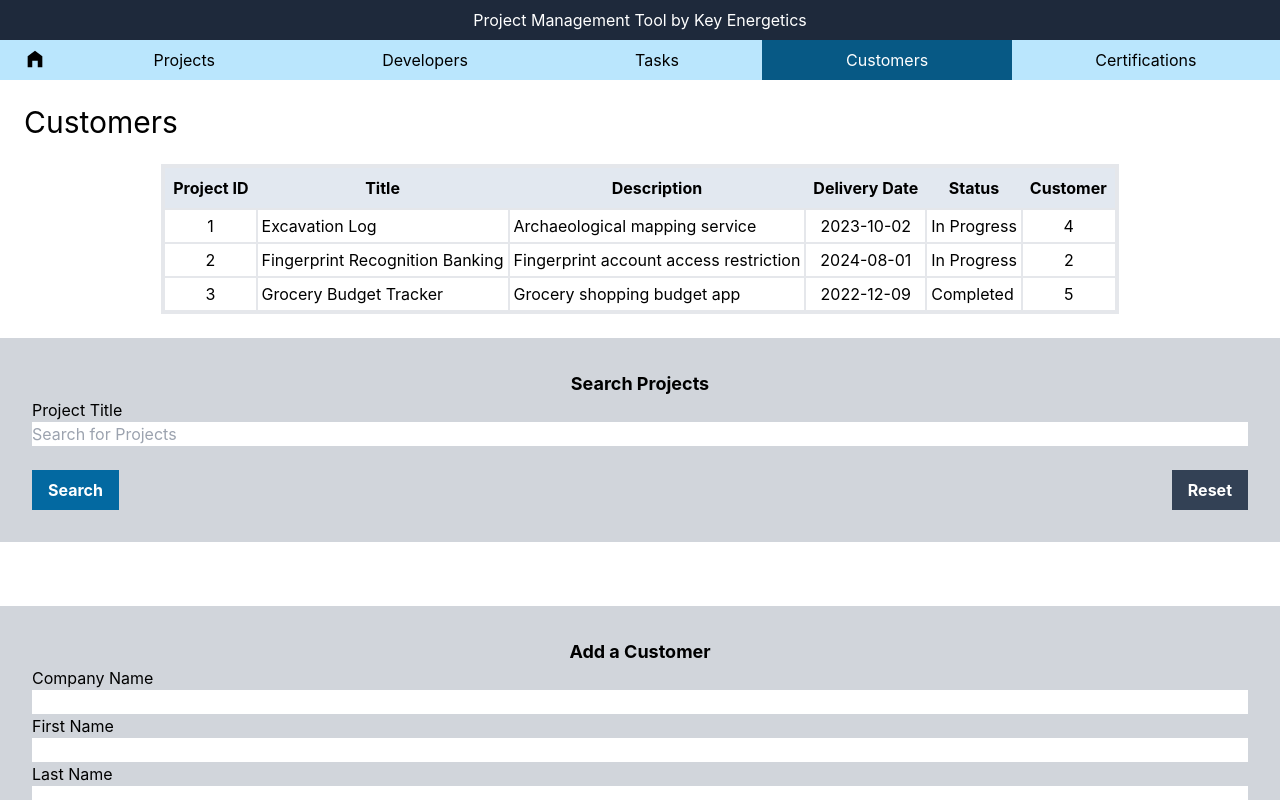
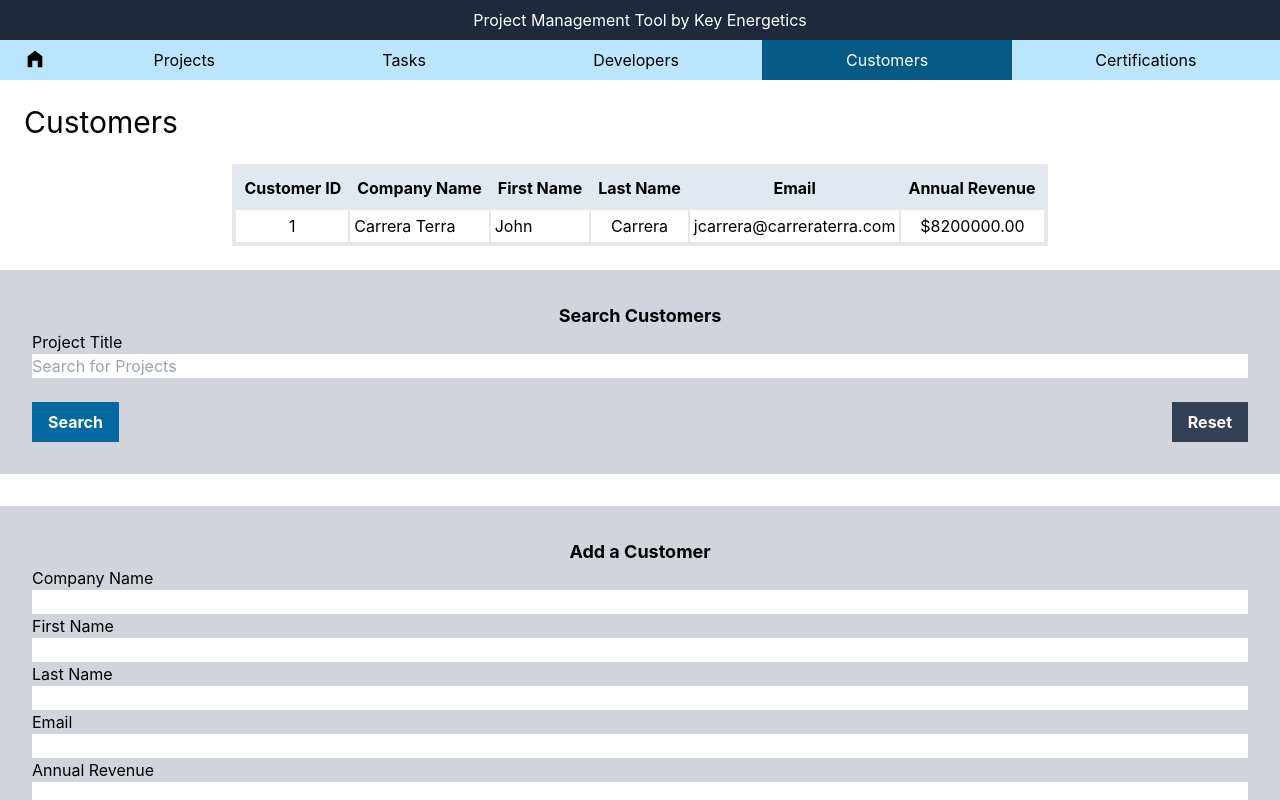
Before and after one commit to galenczk/Agenda-Master, a React (Create React App) app: page /customers in a window 1280 px wide. Shown: the top 800 px of the page. Built offline with nearby package versions, Linux system fonts and the light colour scheme.

Commit message:
Each entity page has seach form and results display.

```diff
--- a/src/components/Navigation.js
+++ b/src/components/Navigation.js
@@ -34,6 +34,16 @@ export default function Navigation() {
         Projects
       </NavLink>
       <NavLink
+        to="../tasks"
+        className={({ isActive }) =>
+          isActive
+            ? "bg-sky-800 text-center text-white p-2 flex-grow"
+            : "p-2 flex-grow text-center"
+        }
+      >
+        Tasks
+      </NavLink>
+      <NavLink
         to="../developers"
         className={({ isActive }) =>
           isActive
@@ -43,16 +53,7 @@ export default function Navigation() {
       >
         Developers
       </NavLink>
-      <NavLink
-        to="../tasks"
-        className={({ isActive }) =>
-          isActive
-            ? "bg-sky-800 text-center text-white p-2 flex-grow"
-            : "p-2 flex-grow text-center"
-        }
-      >
-        Tasks
-      </NavLink>
+
       <NavLink
         to="../customers"
         className={({ isActive }) =>
--- a/src/pages/CertPage.js
+++ b/src/pages/CertPage.js
@@ -7,6 +7,8 @@ import { useFormik } from "formik";
 // Page function
 export default function CertPage() {
 
+
+
   // DOM return
   return (
     <>
@@ -15,41 +17,31 @@ export default function CertPage() {
         <table class="border-4 mb-6">
           <thead>
             <tr>
-              <th class="p-2 bg-slate-200">Project ID</th>
+              <th class="p-2 bg-slate-200">Certification ID</th>
               <th class="p-2 bg-slate-200">Title</th>
               <th class="p-2 bg-slate-200">Description</th>
-              <th class="p-2 bg-slate-200">Delivery Date</th>
-              <th class="p-2 bg-slate-200">Status</th>
-              <th class="p-2 bg-slate-200">Customer</th>
+              <th class="p-2 bg-slate-200">Duration</th>
+
             </tr>
           </thead>
           <tbody>
             <tr>
               <td class="p-1 border-2 text-center">1</td>
-              <td class="p-1 border-2">Excavation Log</td>
-              <td class="p-1 border-2">Archaeological mapping service</td>
-              <td class="p-1 border-2 text-center">2023-10-02</td>
-              <td class="p-1 border-2">In Progress</td>
-              <td class="p-1 border-2 text-center">4</td>
+              <td class="p-1 border-2">Certified Information Systems Security Professional</td>
+              <td class="p-1 border-2">Required to work on government projects</td>
+              <td class="p-1 border-2 text-center">3 years</td>
+
             </tr>
             <tr>
               <td class="p-1 border-2 text-center">2</td>
-              <td class="p-1 border-2">Fingerprint Recognition Banking</td>
+              <td class="p-1 border-2">Certified Ethical Hacker</td>
               <td class="p-1 border-2">
-                Fingerprint account access restriction
+                Required for tech lead position
               </td>
-              <td class="p-1 border-2 text-center">2024-08-01</td>
-              <td class="p-1 border-2">In Progress</td>
-              <td class="p-1 border-2 text-center">2</td>
+              <td class="p-1 border-2 text-center">3 years</td>
+
             </tr>
-            <tr>
-              <td class="p-1 border-2 text-center">3</td>
-              <td class="p-1 border-2">Grocery Budget Tracker</td>
-              <td class="p-1 border-2">Grocery shopping budget app</td>
-              <td class="p-1 border-2 text-center">2022-12-09</td>
-              <td class="p-1 border-2">Completed</td>
-              <td class="p-1 border-2 text-center">5</td>
-            </tr>
+
           </tbody>
         </table>
       </div>
@@ -60,7 +52,7 @@ export default function CertPage() {
 
         >
           <legend class="text-lg font-bold text-center">
-            Search Projects
+            Search Certifications
           </legend>
 
           <label for="title">Project Title</label>
@@ -78,7 +70,7 @@ export default function CertPage() {
           </div>
         </form>
       </div>
-      <div class="h-16" />
+      <div class="h-8" />
 
       <div class="p-8 bg-gray-300">
         <form
@@ -103,7 +95,7 @@ export default function CertPage() {
         </form>
       </div>
 
-      <div class="h-16" />
+      <div class="h-8" />
 
       <div class="p-8 bg-gray-300">
         <form
@@ -130,7 +122,7 @@ export default function CertPage() {
         </form>
       </div>
 
-      <div class="h-16" />
+      <div class="h-8" />
 
       <div class="p-8 bg-red-300">
         <form
--- a/src/pages/CustomerPage.js
+++ b/src/pages/CustomerPage.js
@@ -8,6 +8,7 @@ import { useFormik } from "formik";
 export default function CustomerPage() {
 
 
+
   // DOM return
   return (
     <>
@@ -16,41 +17,24 @@ export default function CustomerPage() {
         <table class="border-4 mb-6">
           <thead>
             <tr>
-              <th class="p-2 bg-slate-200">Project ID</th>
-              <th class="p-2 bg-slate-200">Title</th>
-              <th class="p-2 bg-slate-200">Description</th>
-              <th class="p-2 bg-slate-200">Delivery Date</th>
-              <th class="p-2 bg-slate-200">Status</th>
-              <th class="p-2 bg-slate-200">Customer</th>
+              <th class="p-2 bg-slate-200">Customer ID</th>
+              <th class="p-2 bg-slate-200">Company Name</th>
+              <th class="p-2 bg-slate-200">First Name</th>
+              <th class="p-2 bg-slate-200">Last Name</th>
+              <th class="p-2 bg-slate-200">Email</th>
+              <th class="p-2 bg-slate-200">Annual Revenue</th>
             </tr>
           </thead>
           <tbody>
             <tr>
               <td class="p-1 border-2 text-center">1</td>
-              <td class="p-1 border-2">Excavation Log</td>
-              <td class="p-1 border-2">Archaeological mapping service</td>
-              <td class="p-1 border-2 text-center">2023-10-02</td>
-              <td class="p-1 border-2">In Progress</td>
-              <td class="p-1 border-2 text-center">4</td>
+              <td class="p-1 border-2">Carrera Terra</td>
+              <td class="p-1 border-2">John</td>
+              <td class="p-1 border-2 text-center">Carrera</td>
+              <td class="p-1 border-2">jcarrera@carreraterra.com</td>
+              <td class="p-1 border-2 text-center">$8200000.00</td>
             </tr>
-            <tr>
-              <td class="p-1 border-2 text-center">2</td>
-              <td class="p-1 border-2">Fingerprint Recognition Banking</td>
-              <td class="p-1 border-2">
-                Fingerprint account access restriction
-              </td>
-              <td class="p-1 border-2 text-center">2024-08-01</td>
-              <td class="p-1 border-2">In Progress</td>
-              <td class="p-1 border-2 text-center">2</td>
-            </tr>
-            <tr>
-              <td class="p-1 border-2 text-center">3</td>
-              <td class="p-1 border-2">Grocery Budget Tracker</td>
-              <td class="p-1 border-2">Grocery shopping budget app</td>
-              <td class="p-1 border-2 text-center">2022-12-09</td>
-              <td class="p-1 border-2">Completed</td>
-              <td class="p-1 border-2 text-center">5</td>
-            </tr>
+
           </tbody>
         </table>
       </div>
@@ -61,7 +45,7 @@ export default function CustomerPage() {
 
         >
           <legend class="text-lg font-bold text-center">
-            Search Projects
+            Search Customers
           </legend>
 
           <label for="title">Project Title</label>
@@ -79,7 +63,7 @@ export default function CustomerPage() {
           </div>
         </form>
       </div>
-      <div class="h-16" />
+      <div class="h-8" />
 
       <div class="p-8 bg-gray-300">
         <form
@@ -106,7 +90,7 @@ export default function CustomerPage() {
         </form>
       </div>
 
-      <div class="h-16" />
+      <div class="h-8" />
 
       <div class="p-8 bg-gray-300">
         <form
@@ -137,7 +121,7 @@ export default function CustomerPage() {
         </form>
       </div>
 
-      <div class="h-16" />
+      <div class="h-8" />
 
       <div class="p-8 bg-red-300">
         <form
--- a/src/pages/DeveloperPage.js
+++ b/src/pages/DeveloperPage.js
@@ -6,9 +6,6 @@ import { useFormik } from "formik";
 
 // Page function
 export default function DeveloperPage() {
-
-
-
   // DOM return
   return (
     <>
@@ -18,52 +15,31 @@ export default function DeveloperPage() {
         <table class="border-4 mb-6">
           <thead>
             <tr>
-              <th class="p-2 bg-slate-200">Project ID</th>
-              <th class="p-2 bg-slate-200">Title</th>
-              <th class="p-2 bg-slate-200">Description</th>
-              <th class="p-2 bg-slate-200">Delivery Date</th>
-              <th class="p-2 bg-slate-200">Status</th>
-              <th class="p-2 bg-slate-200">Customer</th>
+              <th class="p-2 bg-slate-200">Developer ID</th>
+              <th class="p-2 bg-slate-200">First Name</th>
+              <th class="p-2 bg-slate-200">Last Name</th>
+              <th class="p-2 bg-slate-200">Email</th>
+              <th class="p-2 bg-slate-200">Phone Number</th>
             </tr>
           </thead>
           <tbody>
             <tr>
               <td class="p-1 border-2 text-center">1</td>
-              <td class="p-1 border-2">Excavation Log</td>
-              <td class="p-1 border-2">Archaeological mapping service</td>
-              <td class="p-1 border-2 text-center">2023-10-02</td>
-              <td class="p-1 border-2">In Progress</td>
-              <td class="p-1 border-2 text-center">4</td>
-            </tr>
-            <tr>
-              <td class="p-1 border-2 text-center">2</td>
-              <td class="p-1 border-2">Fingerprint Recognition Banking</td>
-              <td class="p-1 border-2">
-                Fingerprint account access restriction
+              <td class="p-1 border-2">Mark</td>
+              <td class="p-1 border-2">Brawn</td>
+              <td class="p-1 border-2 text-center">
+                mbrawn@keyenergetics.com
               </td>
-              <td class="p-1 border-2 text-center">2024-08-01</td>
-              <td class="p-1 border-2">In Progress</td>
-              <td class="p-1 border-2 text-center">2</td>
-            </tr>
-            <tr>
-              <td class="p-1 border-2 text-center">3</td>
-              <td class="p-1 border-2">Grocery Budget Tracker</td>
-              <td class="p-1 border-2">Grocery shopping budget app</td>
-              <td class="p-1 border-2 text-center">2022-12-09</td>
-              <td class="p-1 border-2">Completed</td>
-              <td class="p-1 border-2 text-center">5</td>
+              <td class="p-1 border-2">1910023476</td>
             </tr>
           </tbody>
         </table>
       </div>
 
       <div id="Search Form" class="p-8 bg-gray-300">
-        <form
-          class="flex flex-col"
-
-        >
+        <form class="flex flex-col">
           <legend class="text-lg font-bold text-center">
-            Search Projects
+            Search Developers
           </legend>
 
           <label for="title">Project Title</label>
@@ -72,7 +48,6 @@ export default function DeveloperPage() {
             id="title"
             name="title"
             placeholder="Search for Projects"
-
           />
 
           <div class="flex justify-between mt-6">
@@ -81,13 +56,10 @@ export default function DeveloperPage() {
           </div>
         </form>
       </div>
-      <div class="h-16" />
+      <div class="h-8" />
 
       <div class="p-8 bg-gray-300">
-        <form
-          class="flex flex-col"
-
-        >
+        <form class="flex flex-col">
           <legend class="text-lg font-bold text-center">
             Add a Developer
           </legend>
@@ -108,13 +80,10 @@ export default function DeveloperPage() {
         </form>
       </div>
 
-      <div class="h-16" />
+      <div class="h-8" />
 
       <div class="p-8 bg-gray-300">
-        <form
-          class="flex flex-col "
-
-        >
+        <form class="flex flex-col ">
           <legend class="text-lg font-bold text-center">
             Update a Developer's Information
           </legend>
@@ -137,13 +106,10 @@ export default function DeveloperPage() {
         </form>
       </div>
 
-      <div class="h-16" />
+      <div class="h-8" />
 
       <div class="p-8 bg-red-300">
-        <form
-          class="flex flex-col"
-
-        >
+        <form class="flex flex-col">
           <legend class="text-lg font-bold text-center">
             Remove a Developer
           </legend>
--- a/src/pages/TaskPage.js
+++ b/src/pages/TaskPage.js
@@ -8,6 +8,7 @@ import { useFormik } from "formik";
 export default function TaskPage() {
 
 
+
   // DOM return
   return (
     <>
@@ -16,52 +17,32 @@ export default function TaskPage() {
         <table class="border-4 mb-6">
           <thead>
             <tr>
+              <th class="p-2 bg-slate-200">Description</th>
+              <th class="p-2 bg-slate-200">Due Date</th>
+              <th class="p-2 bg-slate-200">Priority</th>
+              <th class="p-2 bg-slate-200">Task Status</th>
               <th class="p-2 bg-slate-200">Project ID</th>
-              <th class="p-2 bg-slate-200">Title</th>
-              <th class="p-2 bg-slate-200">Description</th>
-              <th class="p-2 bg-slate-200">Delivery Date</th>
-              <th class="p-2 bg-slate-200">Status</th>
-              <th class="p-2 bg-slate-200">Customer</th>
             </tr>
           </thead>
           <tbody>
             <tr>
-              <td class="p-1 border-2 text-center">1</td>
-              <td class="p-1 border-2">Excavation Log</td>
-              <td class="p-1 border-2">Archaeological mapping service</td>
-              <td class="p-1 border-2 text-center">2023-10-02</td>
-              <td class="p-1 border-2">In Progress</td>
-              <td class="p-1 border-2 text-center">4</td>
+              <td class="p-1 border-2 text-center">
+                Build out framework for UI
+              </td>
+              <td class="p-1 border-2">2022-10-22</td>
+              <td class="p-1 border-2">1</td>
+              <td class="p-1 border-2 text-center">In Progress</td>
+              <td class="p-1 border-2">1</td>
             </tr>
-            <tr>
-              <td class="p-1 border-2 text-center">2</td>
-              <td class="p-1 border-2">Fingerprint Recognition Banking</td>
-              <td class="p-1 border-2">
-                Fingerprint account access restriction
-              </td>
-              <td class="p-1 border-2 text-center">2024-08-01</td>
-              <td class="p-1 border-2">In Progress</td>
-              <td class="p-1 border-2 text-center">2</td>
-            </tr>
-            <tr>
-              <td class="p-1 border-2 text-center">3</td>
-              <td class="p-1 border-2">Grocery Budget Tracker</td>
-              <td class="p-1 border-2">Grocery shopping budget app</td>
-              <td class="p-1 border-2 text-center">2022-12-09</td>
-              <td class="p-1 border-2">Completed</td>
-              <td class="p-1 border-2 text-center">5</td>
-            </tr>
+
           </tbody>
         </table>
       </div>
 
       <div id="Search Form" class="p-8 bg-gray-300">
-        <form
-          class="flex flex-col"
-
-        >
+        <form class="flex flex-col">
           <legend class="text-lg font-bold text-center">
-            Search Projects
+            Search Tasks
           </legend>
 
           <label for="title">Project Title</label>
@@ -70,7 +51,6 @@ export default function TaskPage() {
             id="title"
             name="title"
             placeholder="Search for Projects"
-
           />
 
           <div class="flex justify-between mt-6">
@@ -79,13 +59,10 @@ export default function TaskPage() {
           </div>
         </form>
       </div>
-      <div class="h-16" />
+      <div class="h-8" />
 
       <div class="p-8 bg-gray-300">
-        <form
-          class="flex flex-col"
-
-        >
+        <form class="flex flex-col">
           <legend class="text-lg font-bold text-center">Add a Task</legend>
 
           <label for="description">Task Description</label>
@@ -106,13 +83,10 @@ export default function TaskPage() {
         </form>
       </div>
 
-      <div class="h-16" />
+      <div class="h-8" />
 
       <div class="p-8 bg-gray-300">
-        <form
-          class="flex flex-col"
-
-        >
+        <form class="flex flex-col">
           <legend class="text-lg font-bold text-center">Update a Task</legend>
 
           <label for="task_id">Task ID</label>
@@ -135,13 +109,10 @@ export default function TaskPage() {
         </form>
       </div>
 
-      <div class="h-16" />
+      <div class="h-8" />
 
       <div class="p-8 bg-red-300">
-        <form
-          class="flex flex-col"
-
-        >
+        <form class="flex flex-col">
           <legend class="text-lg font-bold text-center">
             Delete a Project
           </legend>
```
Also changed, not shown: src/pages/ProjectPage.js (+4 -15 lines).
